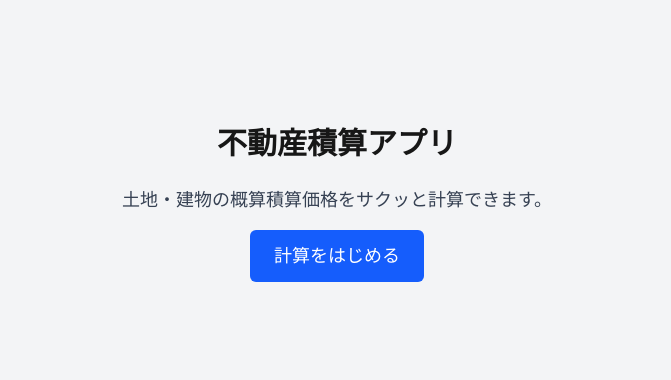
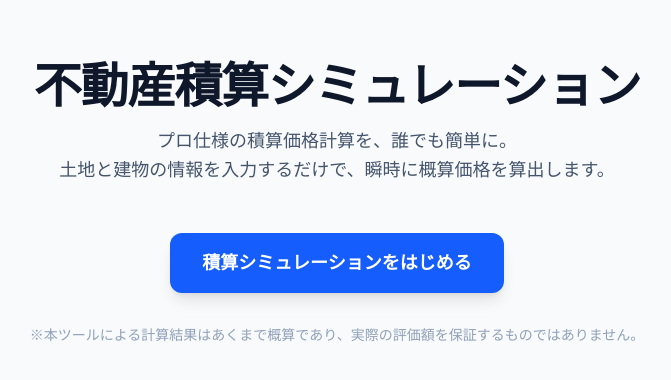
Before and after one commit to konishi0804-creator/sekisan-app, a Next.js app: page / in a window 1280 px wide. Shown: the part 196-576 px from the top of the page, without its empty margins (303-974 px from the left). Built offline with nearby package versions, Linux system fonts and the light colour scheme.

Commit message:
auto: file saved

```diff
--- a/app/page.tsx
+++ b/app/page.tsx
@@ -1,18 +1,32 @@
+import Link from "next/link";
+
 export default function Home() {
   return (
-    <main className="flex min-h-screen flex-col items-center justify-center p-8 bg-gray-100">
-      <h1 className="text-3xl font-bold mb-6">不動産積算アプリ</h1>
+    <main className="min-h-screen flex flex-col items-center justify-center p-6 bg-slate-50 text-slate-800">
+      <div className="max-w-2xl text-center space-y-8">
+        <div className="space-y-4">
+          <h1 className="text-4xl md:text-5xl font-extrabold tracking-tight text-slate-900">
+            不動産積算シミュレーション
+          </h1>
+          <p className="text-lg text-slate-600 leading-relaxed">
+            プロ仕様の積算価格計算を、誰でも簡単に。<br />
+            土地と建物の情報を入力するだけで、瞬時に概算価格を算出します。
+          </p>
+        </div>
 
-      <p className="text-lg mb-4 text-gray-700">
-        土地・建物の概算積算価格をサクッと計算できます。
-      </p>
+        <div className="pt-4">
+          <Link
+            href="/calc"
+            className="inline-block w-full sm:w-auto px-8 py-4 bg-blue-600 text-white font-bold text-lg rounded-xl shadow-lg hover:bg-blue-700 hover:scale-105 active:scale-95 transition-all duration-200 ease-out"
+          >
+            積算シミュレーションをはじめる
+          </Link>
+        </div>
 
-      <a
-        href="/calc"
-        className="px-6 py-3 rounded-md bg-blue-600 text-white text-lg hover:bg-blue-700"
-      >
-        計算をはじめる
-      </a>
+        <p className="text-sm text-slate-400 mt-8">
+          ※本ツールによる計算結果はあくまで概算であり、実際の評価額を保証するものではありません。
+        </p>
+      </div>
     </main>
   );
 }
```
